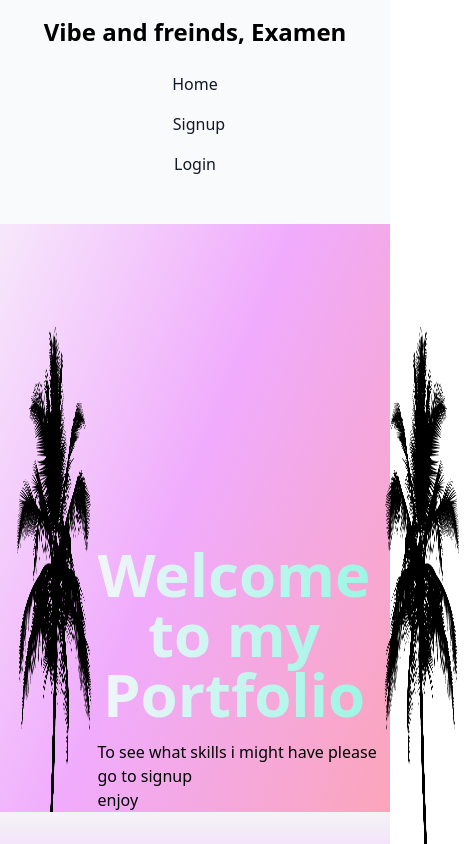
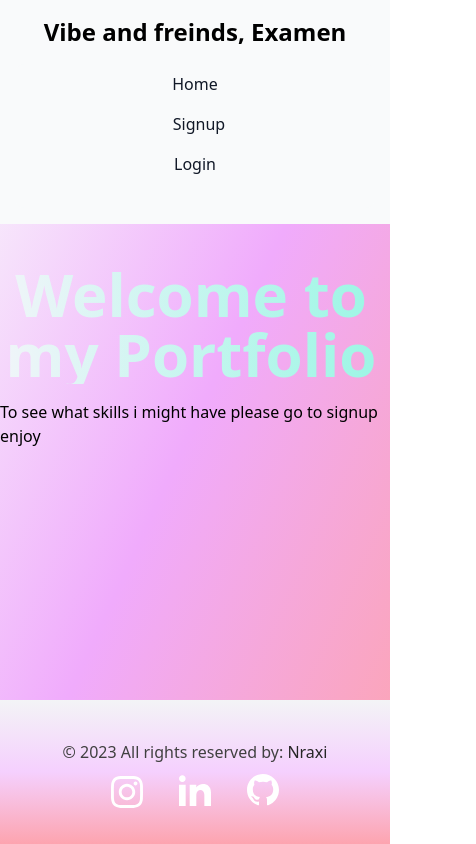
Before and after one commit to Nraxi/examen, a React (Create React App) app in the folder frontend-my-examen/: page / in a window 390 px wide. Shown: the top 844 px of the page, 476 px wide, since content can reach past the window. Built offline with nearby package versions, Linux system fonts and the light colour scheme; no server answers.

Commit message:
fix last min css

```diff
--- a/frontend-my-examen/src/pages/Home.jsx
+++ b/frontend-my-examen/src/pages/Home.jsx
@@ -4,14 +4,14 @@ import palm2Image from '../assets/palm2.png';
 
 const Home = () => {
   return (
-    <div className="flex justify-between">
-      <img src={palm1Image} alt="Palm 1" className="w-1/4 h-auto pt-20  -mb-96" />
+    <div className="flex sm:justify-between">
+      <img src={palm1Image} alt="Palm 1" className="h-0 w-auto sm:w-1/4 sm:h-auto sm:pt-20  md:mb-0 " />
       <div>
-        <h1 className="text-center mt-80 text-6xl font-bold  bg-gradient-to-l from-teal-200 to-slate-100 bg-clip-text text-transparent pr-2">Welcome to my Portfolio</h1>
+        <h1 className="text-center mt-10 sm:mt-80 text-6xl font-bold  bg-gradient-to-l from-teal-200 to-slate-100 bg-clip-text text-transparent pr-2">Welcome to my Portfolio</h1>
         <p className="mt-4">To see what skills i might have please go to signup</p>
         <p>enjoy</p>
       </div>
-      <img src={palm2Image} alt="Palm 1" className="w-1/4 h-auto pt-20  -mb-96"
+      <img src={palm2Image} alt="Palm 1" className="h-0 w-auto sm:w-1/4 sm:h-auto sm:pt-20  md:mb-0 "
       />
     </div>
   );
```
